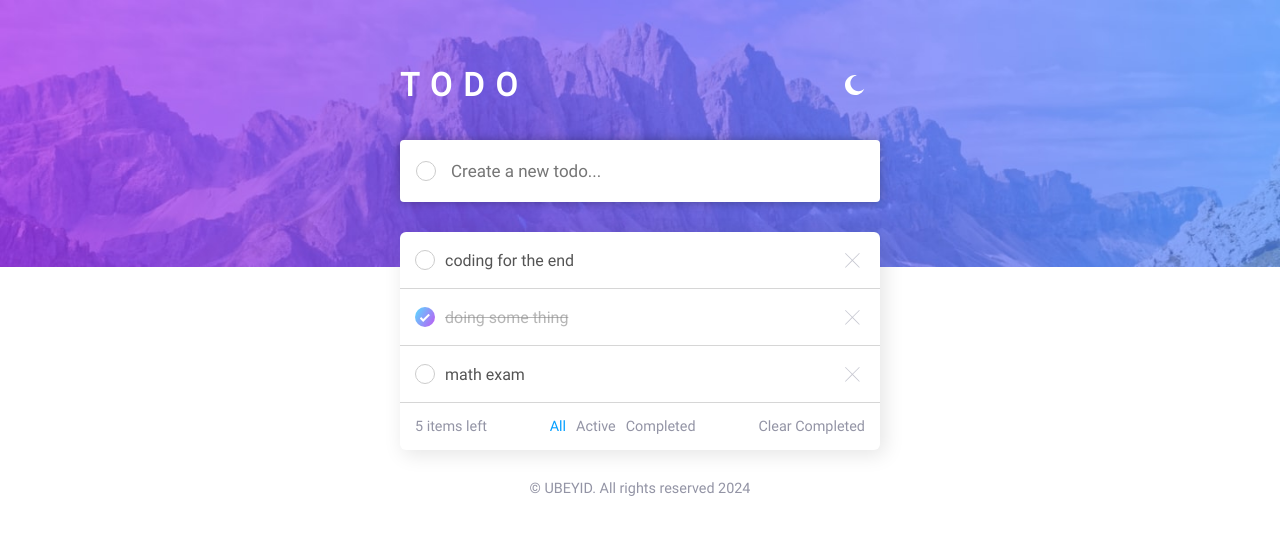
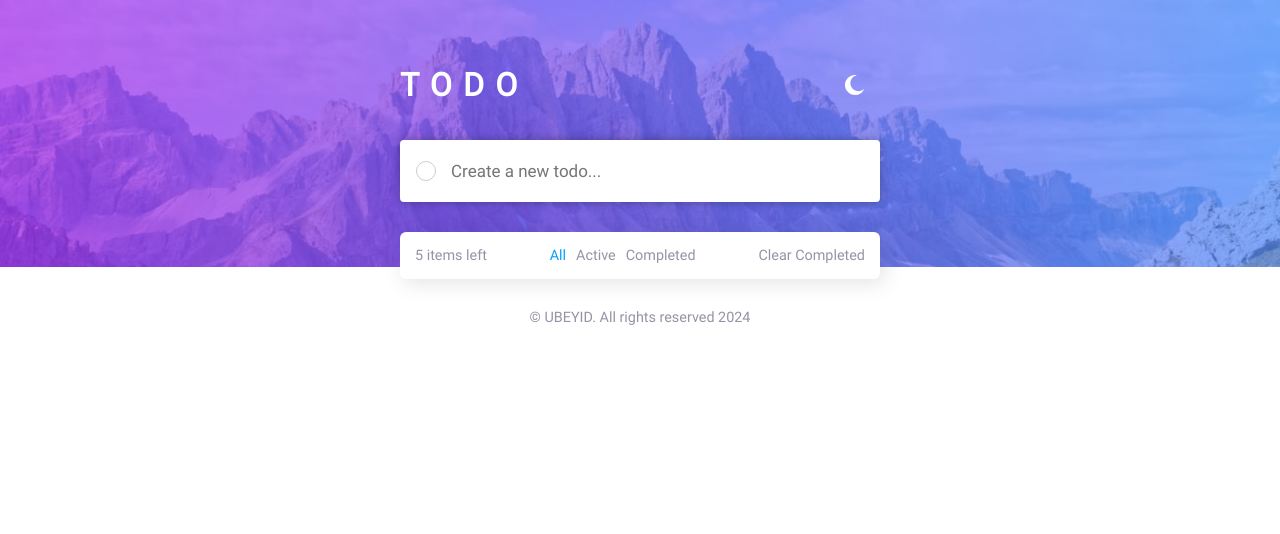
Before and after one commit to ubeyidah/todos-app, a React (Vite) app: page / in a window 1280 px wide. Shown: the top 534 px of the page. Built offline with nearby package versions, Linux system fonts and the light colour scheme.

Commit message:
delete functioinality

```diff
--- a/src/App.jsx
+++ b/src/App.jsx
@@ -6,21 +6,20 @@ import Footer from "./components/Footer";
 
 export default function App() {
   const [todos, setTodos] = useState(
-    () =>
-      JSON.parse(localStorage.getItem("todos")) || [
-        { id: "23452345swfa", title: "coding for the end", isCompleted: false },
-        { id: "asdfaar3r", title: "doing some thing", isCompleted: true },
-        { id: "asdfr3443", title: "math exam ", isCompleted: false },
-      ]
+    () => JSON.parse(localStorage.getItem("todos")) || []
   );
   const [todo, setTodo] = useState("");
 
+  // create new todo
   const addNewTodo = (title) => {
     const newTodo = { id: crypto.randomUUID(), title, isCompleted: false };
     setTodos((prevTodos) => [newTodo, ...prevTodos]);
   };
+
+  // save todos
   localStorage.setItem("todos", JSON.stringify(todos));
 
+  // add todo
   const addTodo = (e) => {
     if (e.key === "Enter") {
       if (todo) {
@@ -28,6 +27,11 @@ export default function App() {
         setTodo("");
       }
     }
+  };
+
+  // delete todo
+  const deleteTodo = (id) => {
+    setTodos((prevTodos) => prevTodos.filter((todo) => todo.id != id));
   };
 
   return (
@@ -52,7 +56,11 @@ export default function App() {
 
       <section className="todos">
         {todos.map((todo) => (
-          <Todo key={todo.id} {...todo} />
+          <Todo
+            key={todo.id + "" + Math.random()}
+            {...todo}
+            remove={() => deleteTodo(todo.id)}
+          />
         ))}
 
         <div className="todos-footer">
--- a/src/components/Todo.jsx
+++ b/src/components/Todo.jsx
@@ -1,14 +1,19 @@
 import React from "react";
 import { crossIcon } from "../assets/images";
 
-const Todo = ({ title, id, isCompleted }) => {
+const Todo = ({ title, isCompleted, remove }) => {
   return (
     <div className="todo">
       <div className={`todo-left ${isCompleted && "complete"}`}>
         <div className="check-box"></div>
-        <input type="text" value={title} disabled={true} />
+        <input
+          type="text"
+          value={title}
+          onChange={() => console.log("3")}
+          disabled={true}
+        />
       </div>
-      <button className="delete-btn center btn">
+      <button className="delete-btn center btn" onClick={remove}>
         <img src={crossIcon} alt="close icon" />
       </button>
     </div>
```
